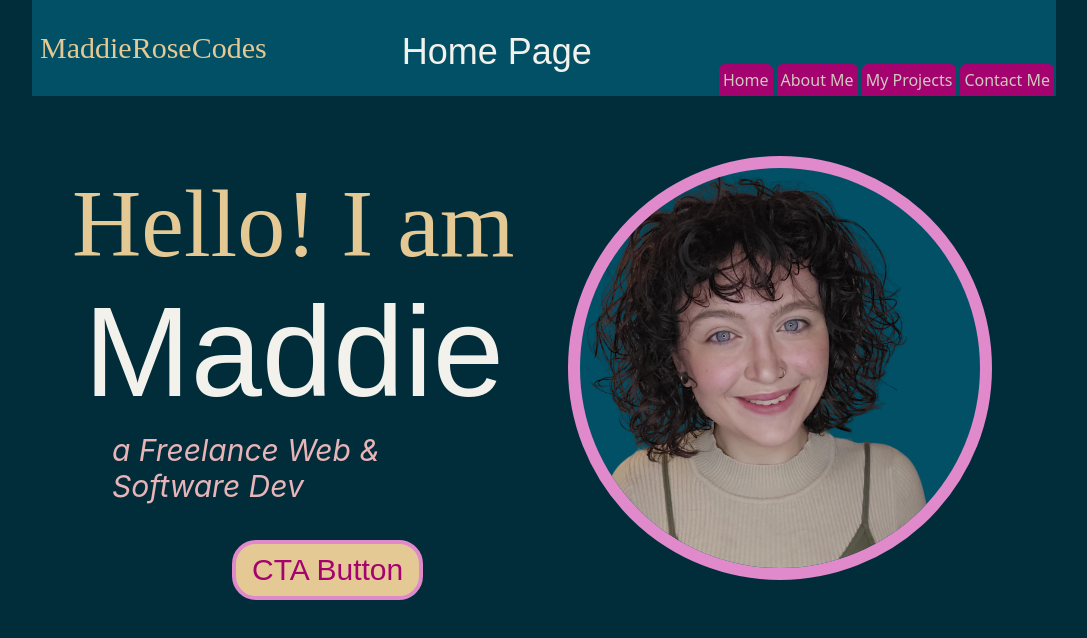
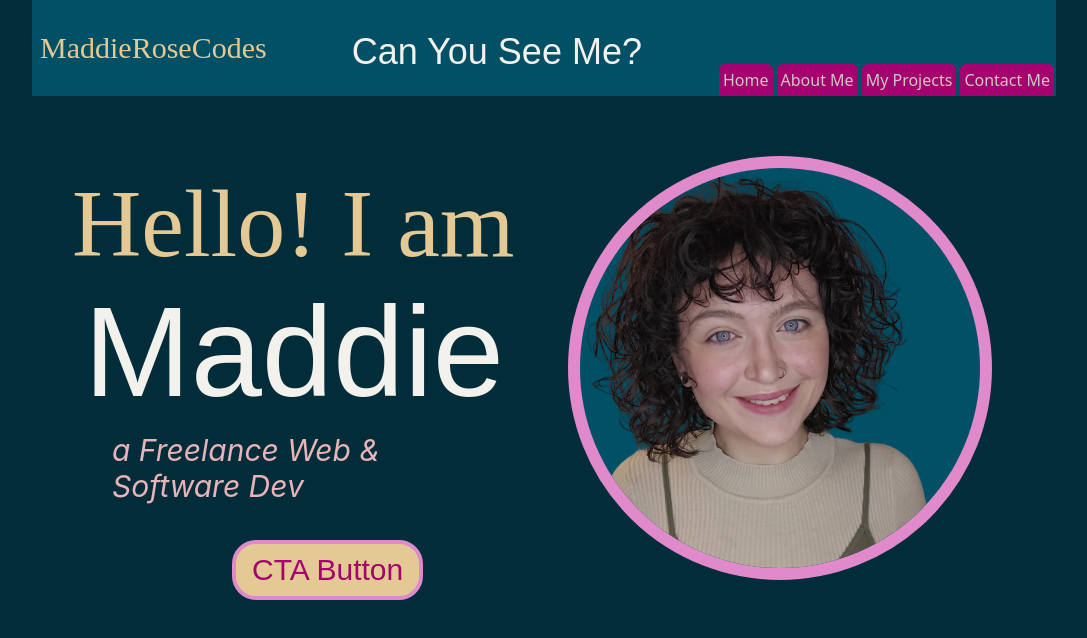
Before and after one commit to maddierosecodes/software_portfolio, a Next.js app: page / in a window 1280 px wide. Shown: the top 638 px of the page, without its empty margins (96-1183 px from the left). Built offline with nearby package versions, Linux system fonts and the light colour scheme.

Commit message:
Check server purge works

```diff
--- a/components/Header.tsx
+++ b/components/Header.tsx
@@ -10,7 +10,7 @@ function Header() {
       <h1 className="subtitle mx-2">MaddieRoseCodes</h1>
 
       <h2 className="title text-center mt-2 px-2">
-        {currentPage === "/" ? "Home Page" : currentPage.slice(1)}
+        {currentPage === "/" ? "Can You See Me?" : currentPage.slice(1)}
       </h2>
       <NavBar />
     </header>
```
